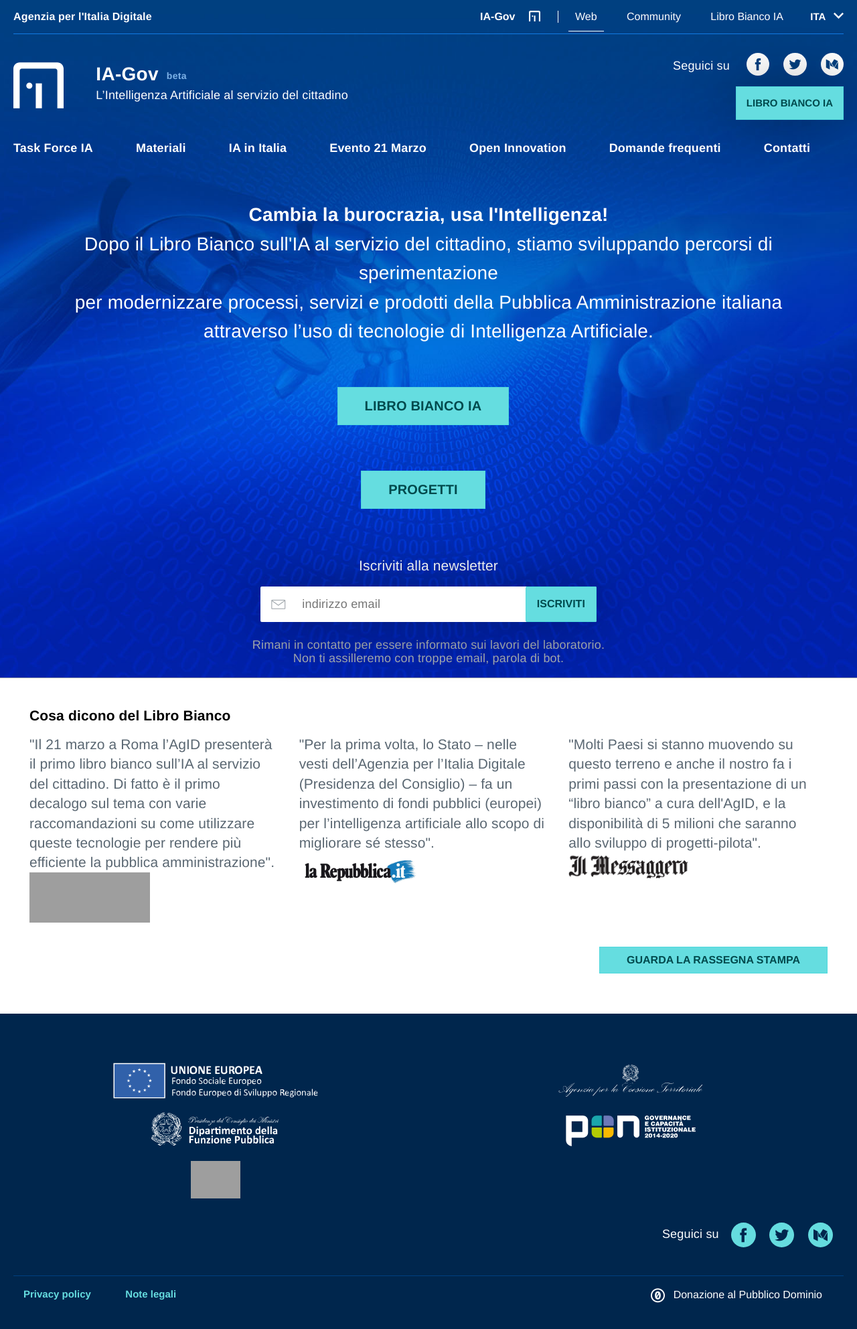
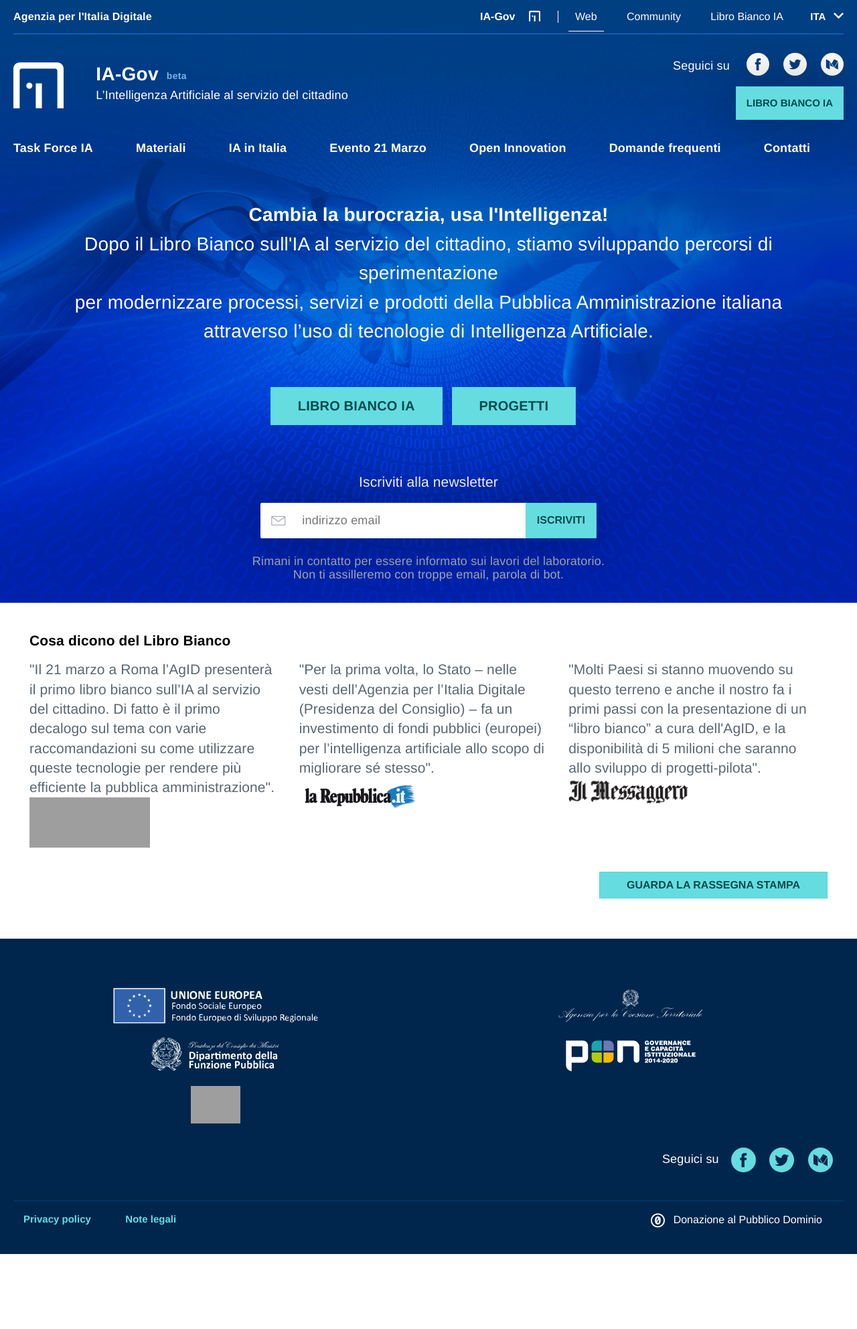
Before and after one commit to task-force-ia/ia.italia.it, a Jekyll site: the page built from _pages/it/index.md, in a window 1280 px wide. Shown: the whole page at 67% size. Built offline with Jekyll 4.4.1, drawn with Linux system fonts in a browser that asks for light colours; comment, search, counter and statistics services are not loaded; after the commit the page ends 1873 px from its top, so only the background shows below that; grey boxes are pictures that could not be loaded.

Commit message:
Update header_home.html

```diff
--- a/_includes/header_home.html
+++ b/_includes/header_home.html
@@ -13,8 +13,9 @@ Dopo il Libro Bianco sull'IA al servizio del cittadino, stiamo sviluppando perco
 
 {% endif %}
 
+
+
 <br>
-
 
 {% if(t.lang == 'it') %}
     <p class="u-textWeight-200 u-text-r-l u-hidden u-sm-block u-md-block u-lg-block">{{ t.home_evento | newline_to_br | strip_newlines  }}</p>
@@ -23,19 +24,16 @@ Dopo il Libro Bianco sull'IA al servizio del cittadino, stiamo sviluppando perco
 
   <div class="Grid Grid--withGutter Grid-cell u-sizeFull u-padding-r-all u-text-p u-color-white">
     <div class="Grid-cell u-sizeFull u-flex u-flexJustifyCenter u-padding-r-all">
-	<a href="/assets/librobianco.pdf" role="button" class="Button Button--default u-padding-left-xxl u-padding-right-xxl" style="font-size: 20px">
+        <a href="/assets/librobianco.pdf" role="button" class="Button Button--default u-padding-left-xxl u-padding-right-xxl" style="font-size: 20px">
           {{ t.cta_libro_bianco | upcase }}
-        </a>
-    </div>
-  </div>
-
-       <div class="Grid Grid--withGutter Grid-cell u-sizeFull u-padding-r-all u-text-p u-color-white">
-            <div class="Grid-cell u-sizeFull u-flex u-flexJustifyCenter u-padding-r-all">
-                <a href="/openinnovation" role="button" class="Button Button--default u-padding-left-xxl u-padding-right-xxl" style="font-size: 20px">
+        </a> &nbsp; &nbsp;
+               <a href="/openinnovation" role="button" class="Button Button--default u-padding-left-xxl u-padding-right-xxl" style="font-size: 20px">
                   PROGETTI
                 </a>
             </div>
-       </div>
+
+
+  </div>
 
 
 {% endif %}
```
